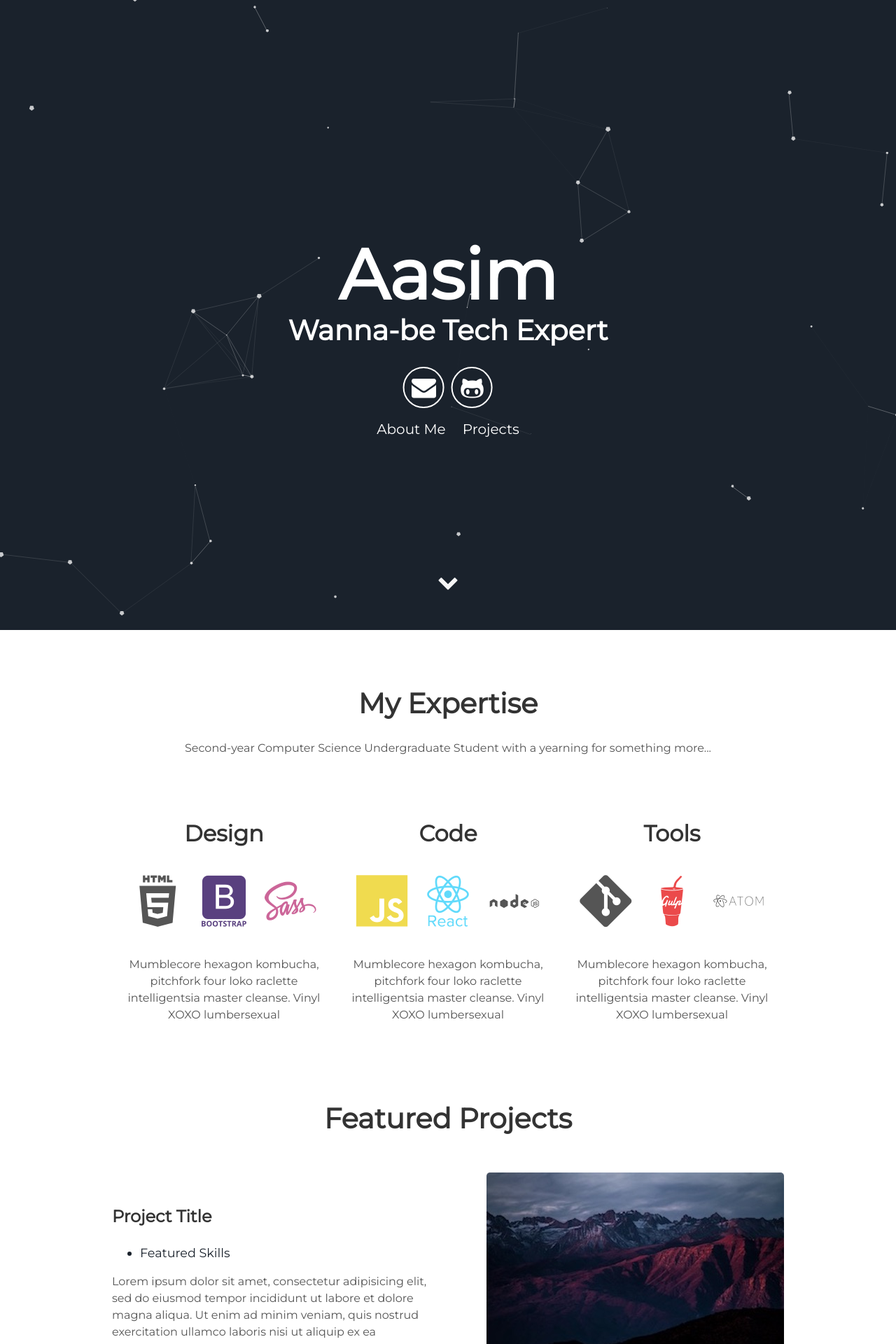
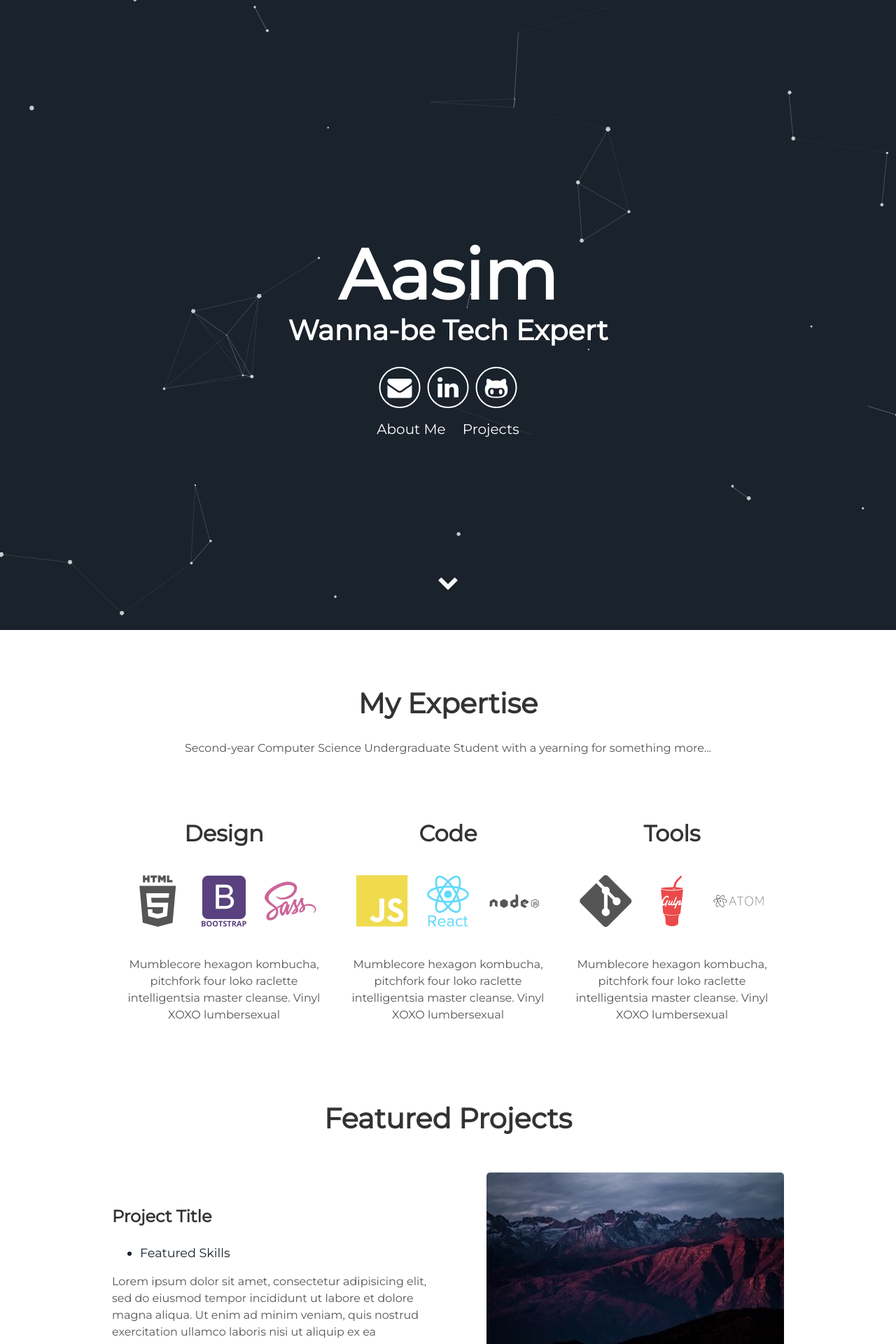
Before and after one commit to AasimMo/AasimMo.github.io, a Jekyll site: the page built from index.html, in a window 1280 px wide. Shown: the top 1920 px of the page at 70% size. Built offline with Jekyll 4.4.1, drawn with Linux system fonts in a browser that asks for light colours.

Commit message:
Update header.html

```diff
--- a/_includes/header.html
+++ b/_includes/header.html
@@ -6,6 +6,7 @@
       </h1>
       <div class="header-icons">
         <a aria-label="Send email" target="_top" href="mailto:aasim.mo10@gmail.com"><i class="icon fa fa-envelope"></i></a>
+        <a aria-label="My Linkedin" target="_blank" href="https://linkedin.com/in/aasim-m"><i class="icon fa fa-linkedin"></i></a>
         <a aria-label="My Github" target="_blank" href="https://github.com/AasimMo"><i class="icon fa fa-github-alt"></i></a>
       </div>
       <div class="header-links">
```
